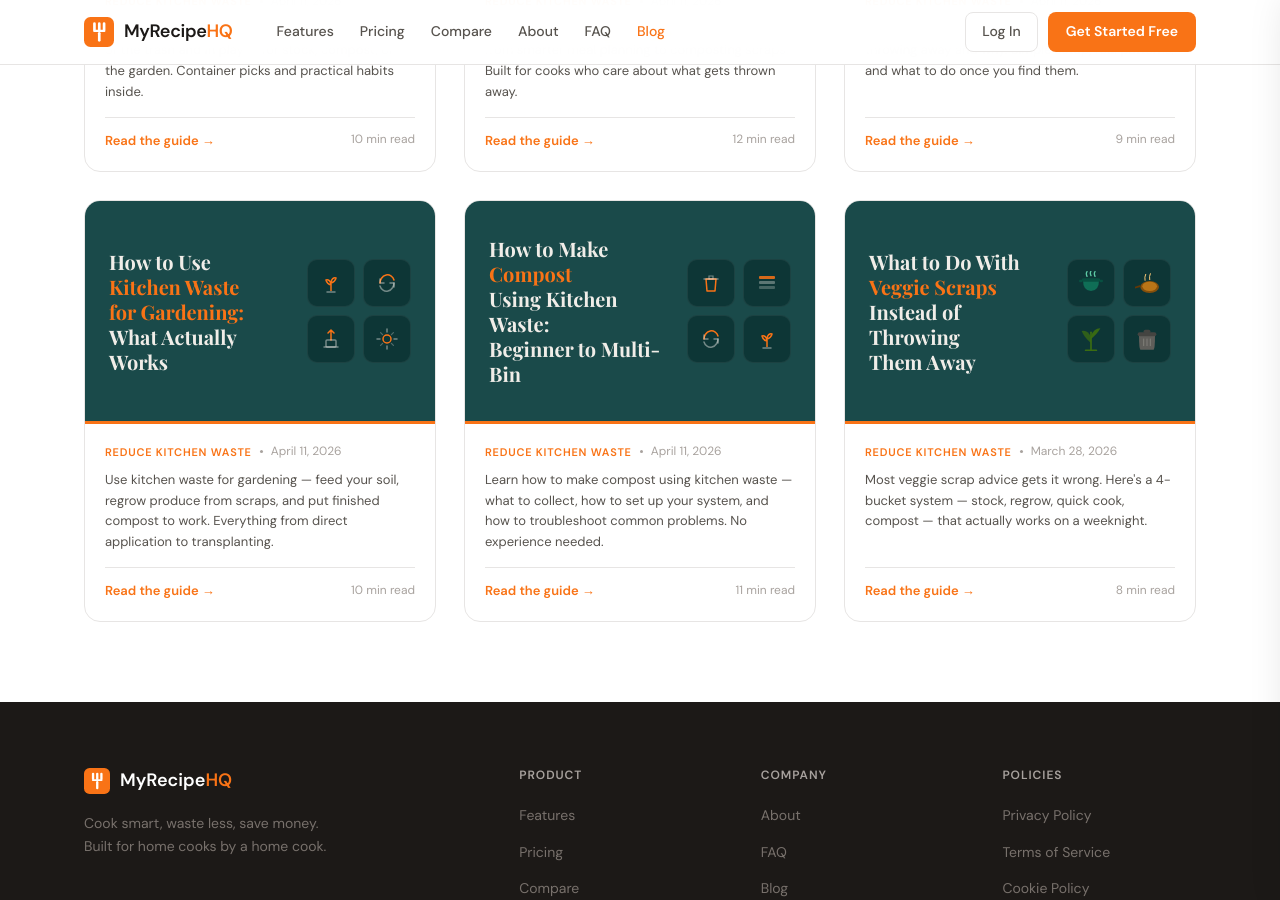
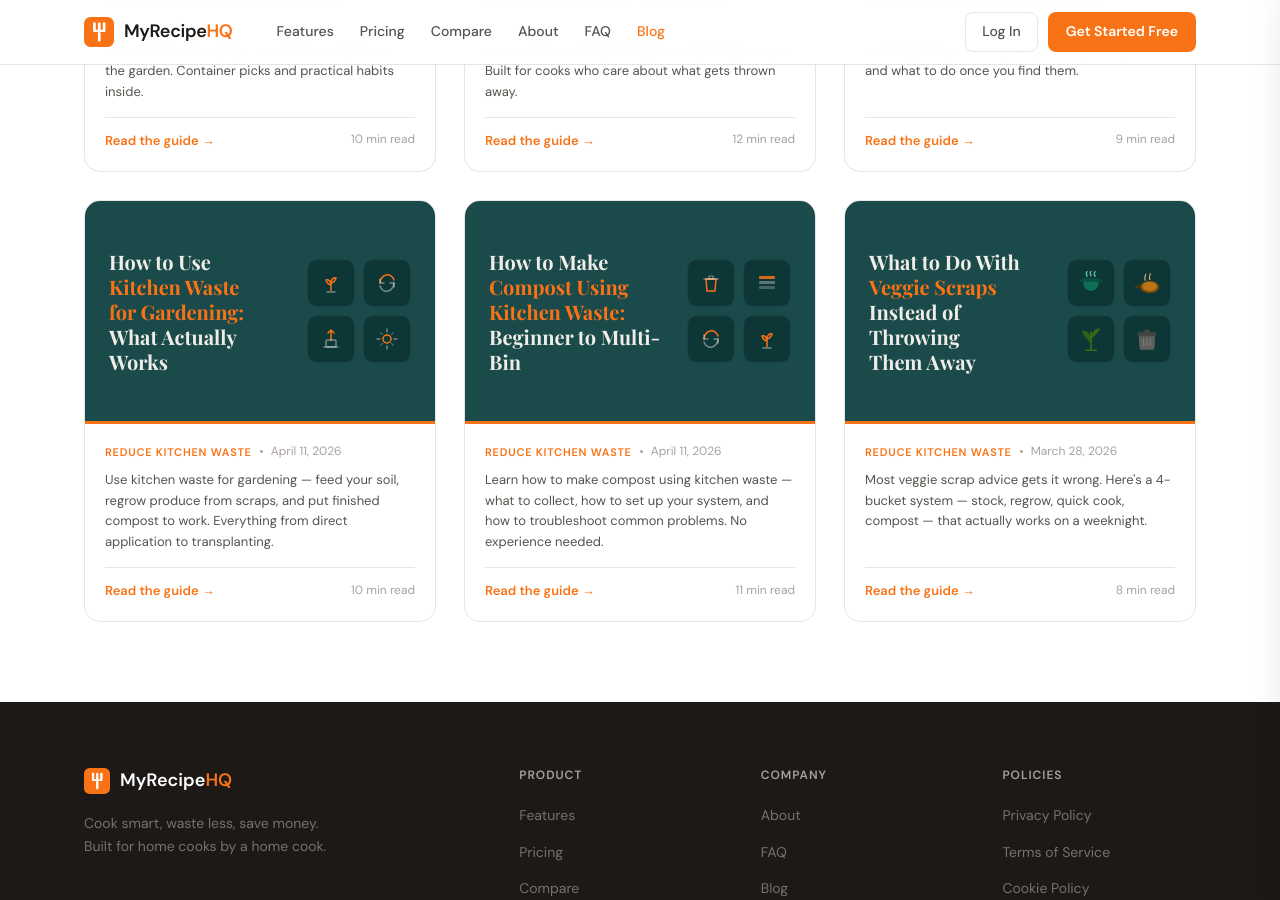
Before and after one commit to bgerlach463/recipehq-site, a Jekyll site: the page built from blog/index.html, in a window 1280 px wide and 900 px high, scrolled down 658 px. Built offline with Jekyll 4.4.1, drawn with Linux system fonts in a browser that asks for light colours.

Commit message:
Compost: fix archive card highlight — full keyphrase orange
The hero_title frontmatter still only highlighted "Compost" — the
earlier replace missed due to string mismatch. Now highlights
"Compost Using Kitchen Waste" on the archive card.

Co-Authored-By: Claude Opus 4.6 (1M context) <noreply@anthropic.com>

```diff
--- a/_posts/2026-04-11-compost-using-kitchen-waste.html
+++ b/_posts/2026-04-11-compost-using-kitchen-waste.html
@@ -12,7 +12,7 @@ category_label: "Reduce Kitchen Waste"
 cluster_tag: "COMPOST"
 read_time: "11 min read"
 excerpt_text: "Learn how to make compost using kitchen waste — what to collect, how to set up your system, and how to troubleshoot common problems. No experience needed."
-hero_title: 'How to Make <span class="hl">Compost</span><br> Using Kitchen Waste:<br> Beginner to Multi-Bin'
+hero_title: 'How to Make<br><span class="hl">Compost Using<br>Kitchen Waste:</span><br>Beginner to Multi-Bin'
 og_title: "How to Make Compost Using Kitchen Waste: Beginner Setup"
 og_description: "Learn how to make compost using kitchen waste — what to collect, how to set up your system, and how to troubleshoot common problems. No experience needed."
 og_url: "https://www.myrecipehq.com/blog/compost-using-kitchen-waste"
```
